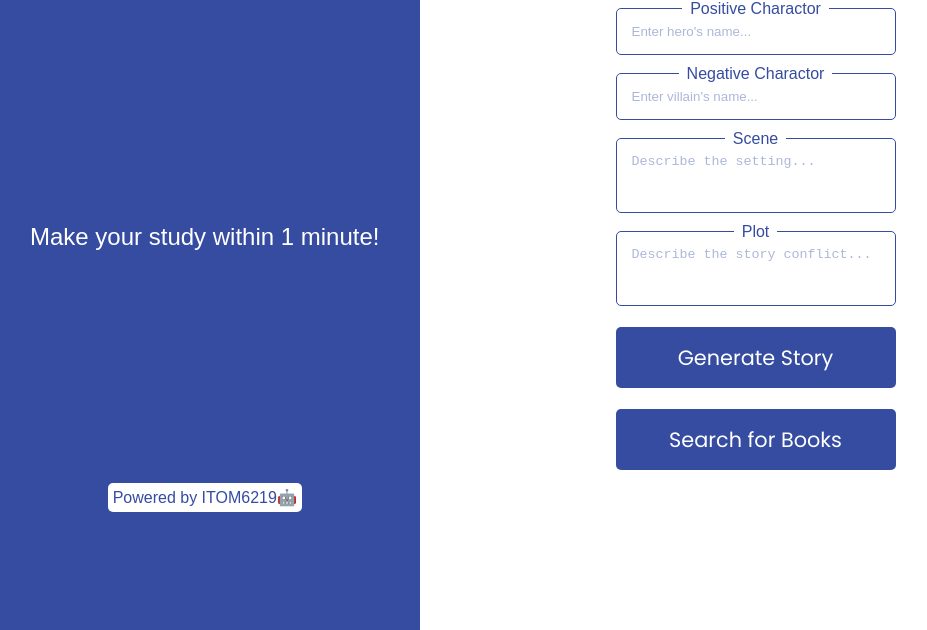
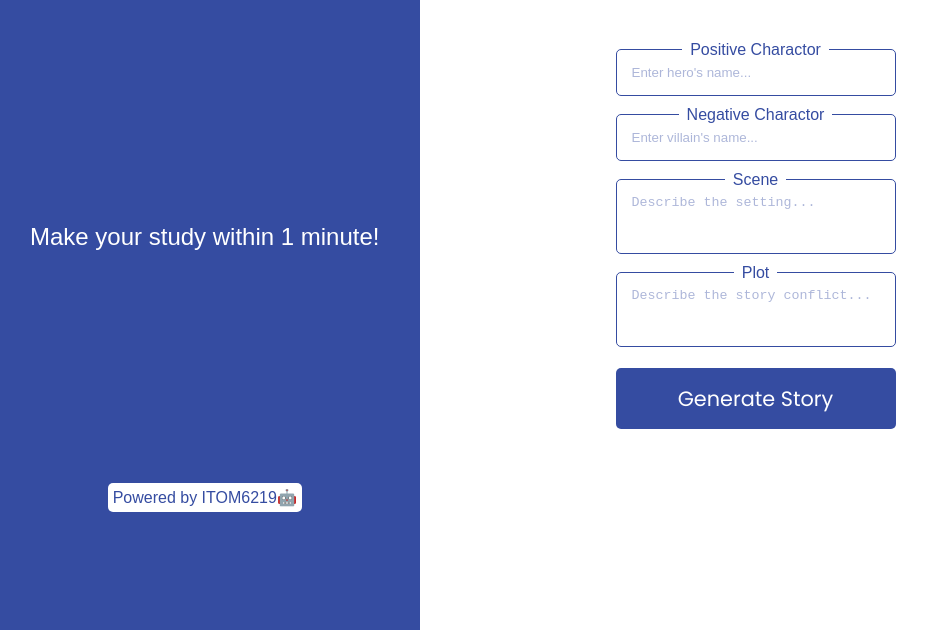
Before and after one commit to tantantan12/AIApp, a website built with webpack: page index.html in a window 1280 px wide. Shown: the part 170-800 px from the top of the page, without its empty margins (10-937 px from the left). Built offline with nearby package versions, Linux system fonts and the light colour scheme; files whose address does not match are found by name.

Commit message:
Update index.html

```diff
--- a/index.html
+++ b/index.html
@@ -41,8 +41,7 @@
 			<label for="">Plot</label>
 			<textarea placeholder="Describe the story conflict..." id="target"></textarea>
 			<button id="advertising-btn">Generate Story</button>
-			<button id="competitor-btn">Search for Books</button>
-		</section>
+ 		</section>
 		<section class="ad-output" id="ad-output">
 			<button id="again-btn">Again!</button>
 		</section>
```
